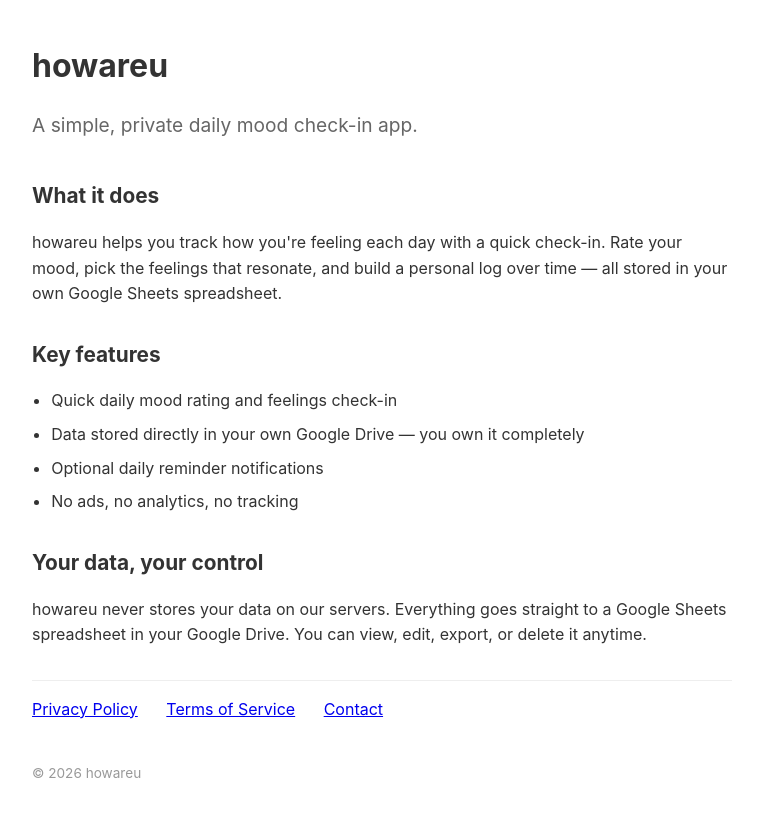
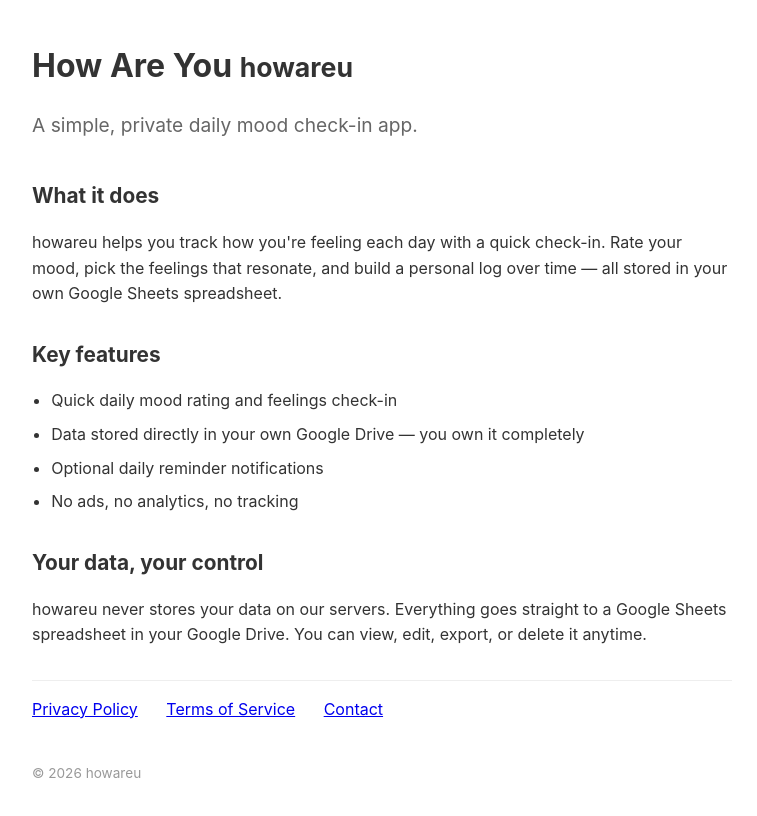
Before and after one commit to jazahn/howareu, a website: page docs/index.html in a window 1280 px wide. Shown: the whole page, without its empty margins (258-1015 px from the left). Drawn offline with Linux system fonts and the light colour scheme.

Commit message:
title on landing page

```diff
--- a/docs/index.html
+++ b/docs/index.html
@@ -3,7 +3,7 @@
 <head>
   <meta charset="UTF-8">
   <meta name="viewport" content="width=device-width, initial-scale=1.0">
-  <title>howareu - Daily Mood Check-in</title>
+  <title>How Are You - Daily Mood Check-in</title>
   <style>
     body { font-family: -apple-system, BlinkMacSystemFont, "Segoe UI", Roboto, sans-serif; max-width: 700px; margin: 40px auto; padding: 0 20px; line-height: 1.6; color: #333; }
     h1 { font-size: 2em; margin-bottom: 0.2em; }
@@ -17,7 +17,7 @@
   </style>
 </head>
 <body>
-  <h1>howareu</h1>
+  <h1>How Are You <small>howareu</small></h1>
   <p class="tagline">A simple, private daily mood check-in app.</p>
 
   <h2>What it does</h2>
```
